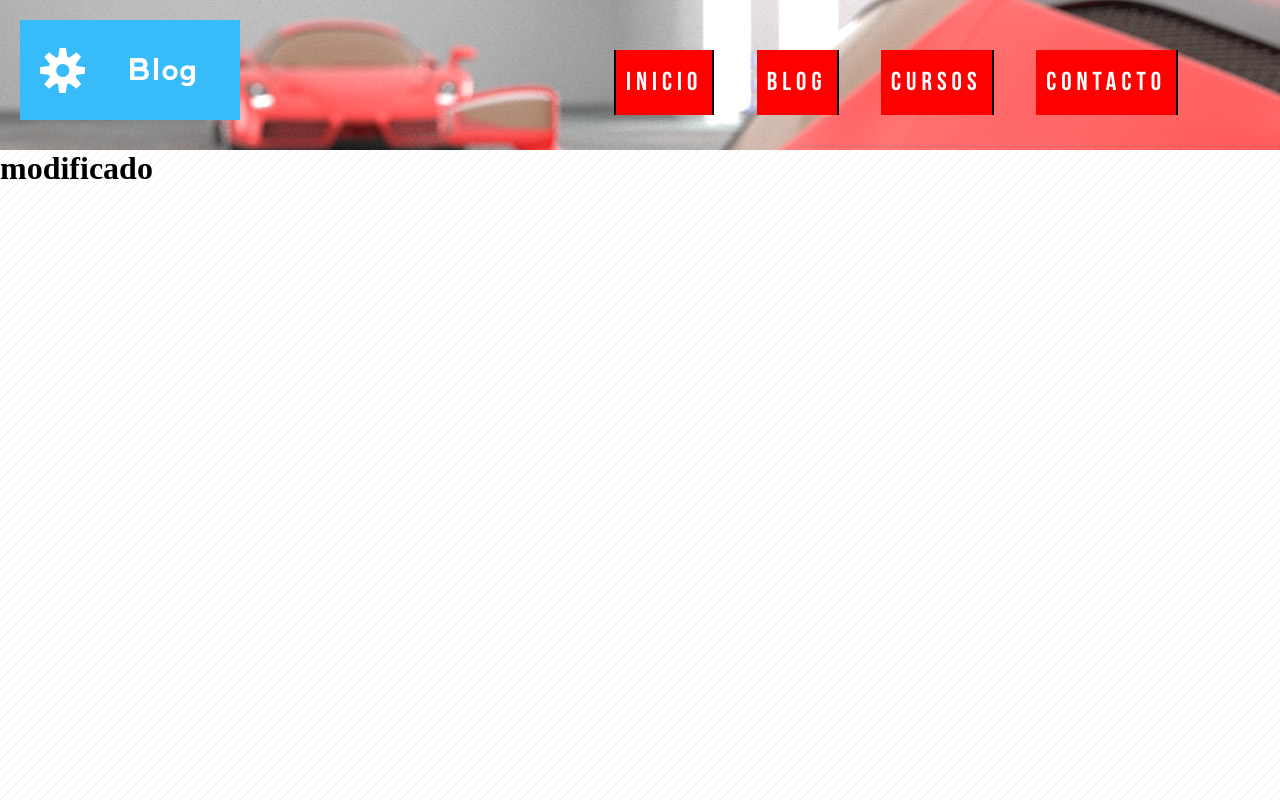
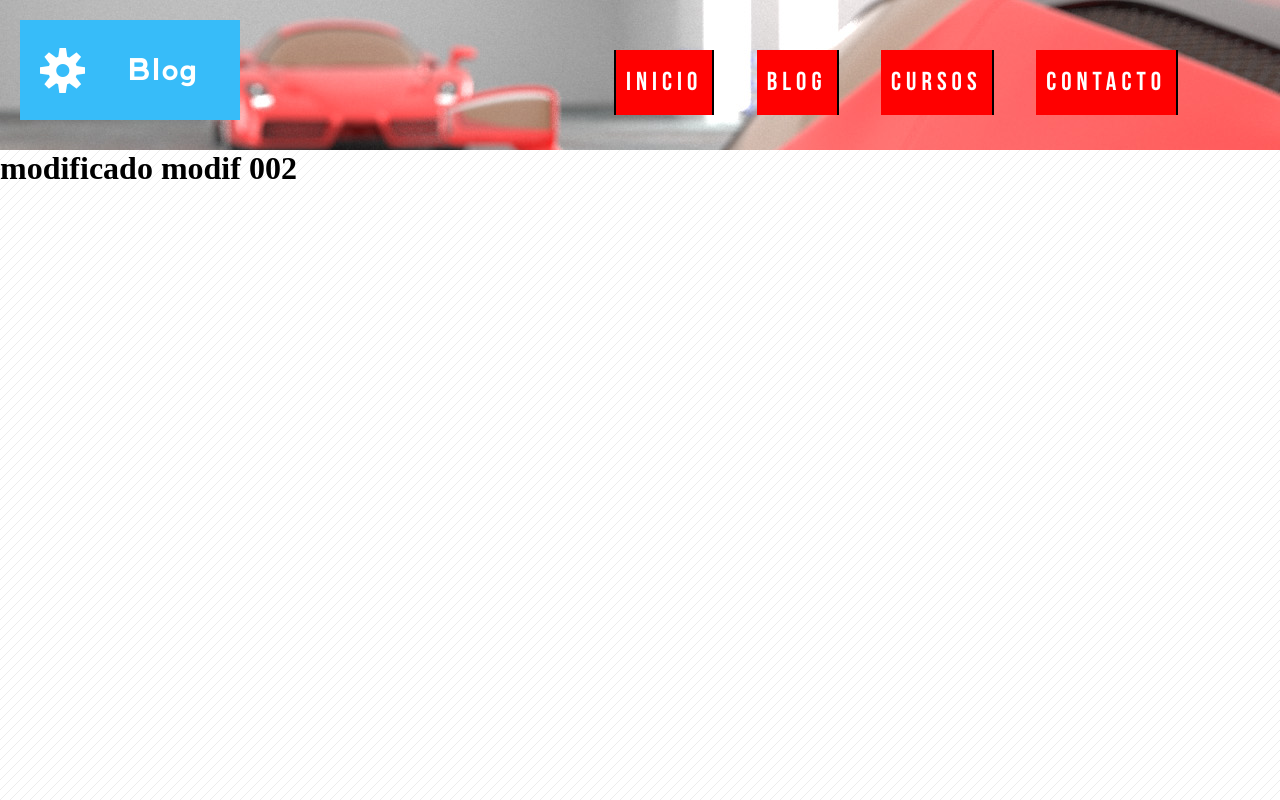
Before and after one commit to Maclein47/test, a plain HTML site: page index.html in a window 1280 px wide. Drawn offline with Linux system fonts and the light colour scheme.

Commit message:
Cambios en el css y ok

```diff
--- a/css/estilos.css
+++ b/css/estilos.css
@@ -150,3 +150,5 @@ ul > li:first-child
     text-decoration: none;
     color:white;
 }
+
+/*modificado*/
--- a/index.html
+++ b/index.html
@@ -37,7 +37,7 @@
             </div>
         </header>
         <!--#endregion -->
-<h1>modificado</h1>
+<h1>modificado modif 002</h1>
 
 </body>
 
```
